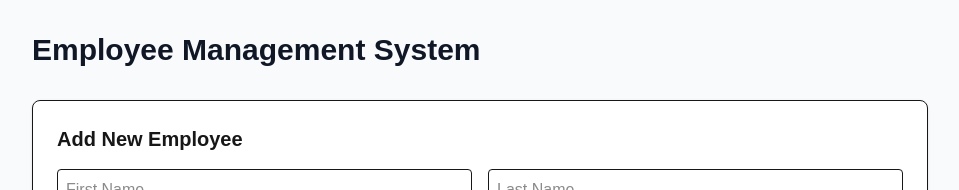
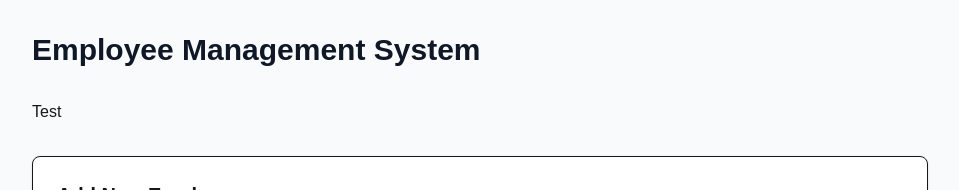
Before and after one commit to Supun-Sanjana/micro-emp, a Next.js app: page / in a window 1280 px wide. Shown: the top 190 px of the page, without its empty margins (160-1119 px from the left). Built offline with nearby package versions, Linux system fonts and the light colour scheme; no server answers; the database is empty.

Commit message:
add test btn

```diff
--- a/app/page.tsx
+++ b/app/page.tsx
@@ -67,6 +67,7 @@ export default function EmployeeDashboard() {
     <div className="min-h-screen bg-gray-50 p-8">
       <div className="max-w-4xl mx-auto space-y-8">
         <h1 className="text-3xl font-bold text-gray-900">Employee Management System</h1>
+        <button onClick={() => console.log('Test button clicked')}>Test</button>
 
         <div className="bg-white p-6 rounded-lg shadow-sm border">
           <h2 className="text-xl font-semibold mb-4">{editingId ? 'Edit Employee' : 'Add New Employee'}</h2>
```
